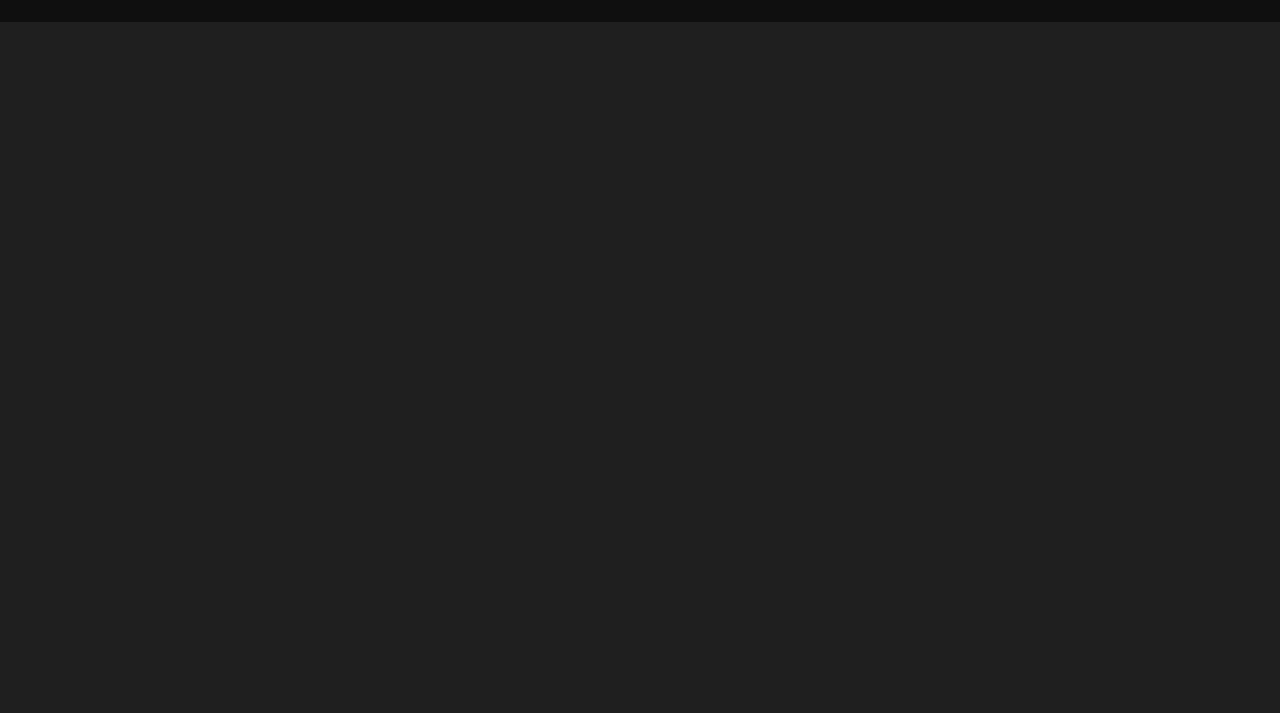
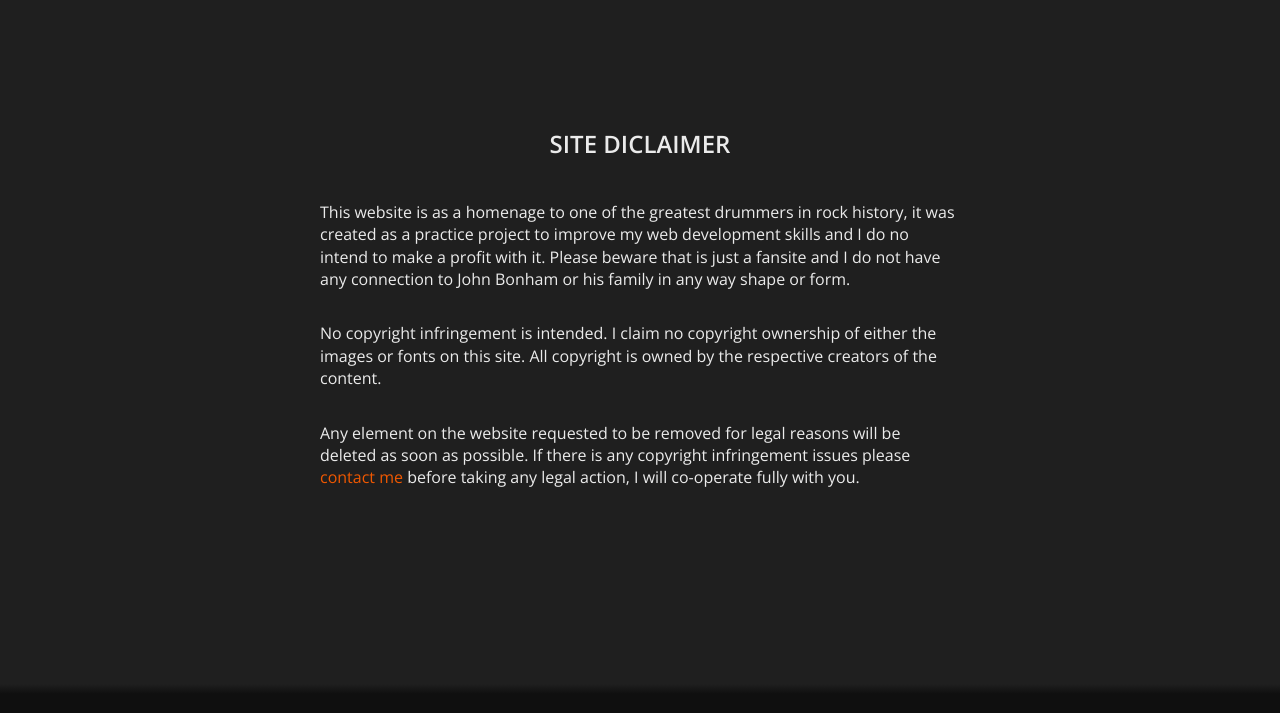
Before and after one commit to FrancoPanozzo/Bonzo-tribute-website, a plain HTML site: page disclaimer.html in a window 1280 px wide. Shown: the part 76-789 px from the top of the page. Drawn offline with nearby package versions, Linux system fonts and the light colour scheme; a web font is replaced by a local one.

Commit message:
Finished disclaimer page

```diff
--- a/disclaimer.html
+++ b/disclaimer.html
@@ -15,7 +15,30 @@
         <li><a href="memorial.html">Memorial</a></li>
       </ul>
     </nav>
-    <main></main>
+    <main>
+      <div class="container">
+        <h1>Site diclaimer</h1>
+        <p>
+          This website is as a homenage to one of the greatest drummers in rock
+          history, it was created as a practice project to improve my web
+          development skills and I do no intend to make a profit with it. Please
+          beware that is just a fansite and I do not have any connection to John
+          Bonham or his family in any way shape or form.
+        </p>
+        <p>
+          No copyright infringement is intended. I claim no copyright ownership
+          of either the images or fonts on this site. All copyright is owned by
+          the respective creators of the content.
+        </p>
+        <p>
+          Any element on the website requested to be removed for legal reasons
+          will be deleted as soon as possible. If there is any copyright
+          infringement issues please
+          <a href="contact.html">contact me</a> before taking any legal action,
+          I will co-operate fully with you.
+        </p>
+      </div>
+    </main>
     <footer id="main-footer">
       <h2><a href="index.html">John Bonham Tribute Website</a></h2>
 
--- a/styles/disclaimer.scss
+++ b/styles/disclaimer.scss
@@ -1 +1,20 @@
 @import "base";
+
+main {
+  min-height: 95vh;
+  display: flex;
+  flex-direction: column;
+  justify-content: center;
+  align-items: center;
+  padding: 2rem 0;
+}
+
+h1 {
+  font-size: 1.5rem;
+  text-transform: uppercase;
+  padding: 2.5rem 0;
+  text-align: center;
+}
+p {
+  padding-bottom: 2rem;
+}
```
Also changed, not shown: styles/disclaimer.min.css.
